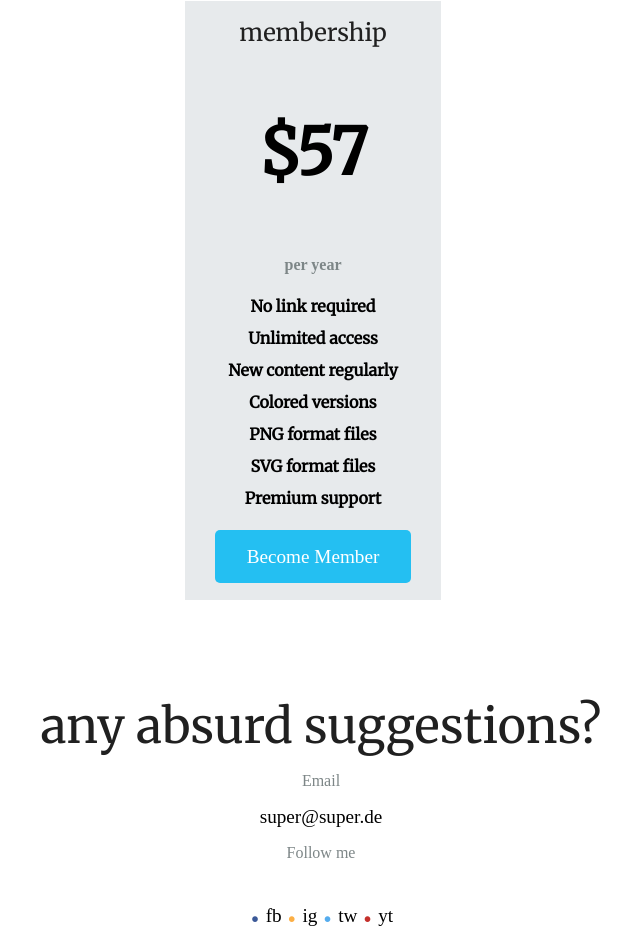
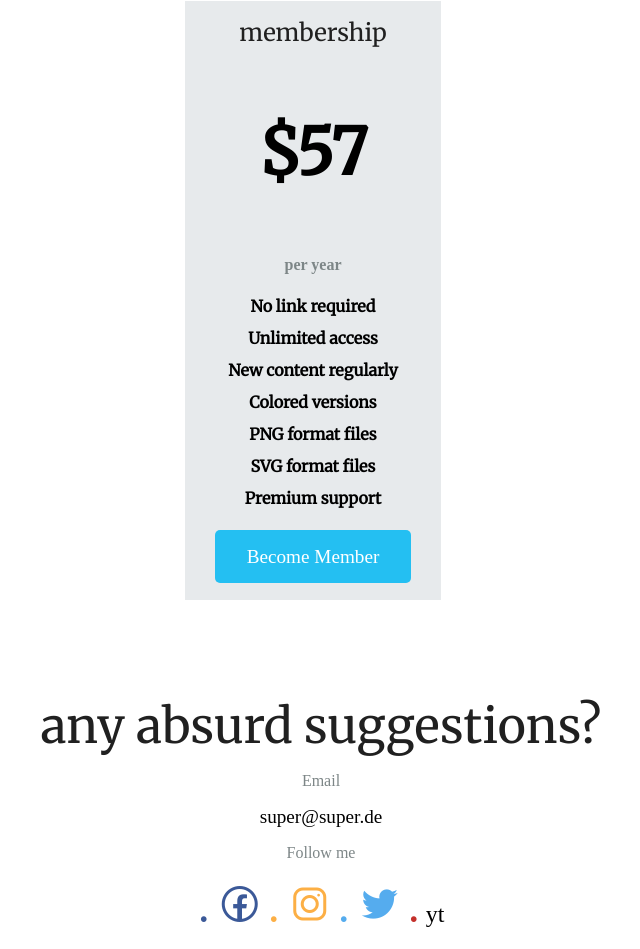
Before and after one commit to kemaltt/-CSS-Projekt-Illustration, a plain HTML site: page index.html in a window 1280 px wide. Shown: the part 4365-5314 px from the top of the page, without its empty margins (319-959 px from the left). Drawn offline with nearby package versions, Linux system fonts and the light colour scheme.

Commit message:
footer-styling

```diff
--- a/assets/css/style.css
+++ b/assets/css/style.css
@@ -310,20 +310,23 @@ footer ul:nth-of-type(1) li:nth-of-type(even) {
 
 .footer-list li {
     display: inline-block;
-    font-size: 1.2rem;
+    font-size: 1.5rem;
 }
 
-.footer-list li:nth-of-type(1) span {
+.footer-list li:nth-of-type(1) span,
+.footer-list li:nth-of-type(1) i {
     color: #3b5998;
     font-size: 3rem;
 }
 
-.footer-list li:nth-of-type(2) span {
+.footer-list li:nth-of-type(2) span,
+.footer-list li:nth-of-type(2) i {
     color: #fcaf45;
     font-size: 3rem;
 }
 
-.footer-list li:nth-of-type(3) span {
+.footer-list li:nth-of-type(3) span,
+.footer-list li:nth-of-type(3) i {
     color: #55acee;
     font-size: 3rem;
 }
--- a/index.html
+++ b/index.html
@@ -6,6 +6,7 @@
     <meta http-equiv="X-UA-Compatible" content="IE=edge">
     <meta name="viewport" content="width=device-width, initial-scale=1.0">
     <link rel="stylesheet" href="assets/css/style.css">
+    <link rel="stylesheet" href="https://maxst.icons8.com/vue-static/landings/line-awesome/line-awesome/1.3.0/css/line-awesome.min.css" />
     <title>Projekt Illustration</title>
 </head>
 
@@ -134,9 +135,9 @@
 
         </ul>
         <ul class="footer-list">
-            <li> <span>.</span> fb</li>
-            <li><span>.</span> ig</li>
-            <li><span>.</span> tw</li>
+            <li> <span>.</span> <i class="lab la-facebook"></i></li>
+            <li><span>.</span> <i class="lab la-instagram"></i></li>
+            <li><span>.</span> <i class="lab la-twitter"></i></li>
             <li><span>.</span> yt</li>
         </ul>
     </footer>
```
